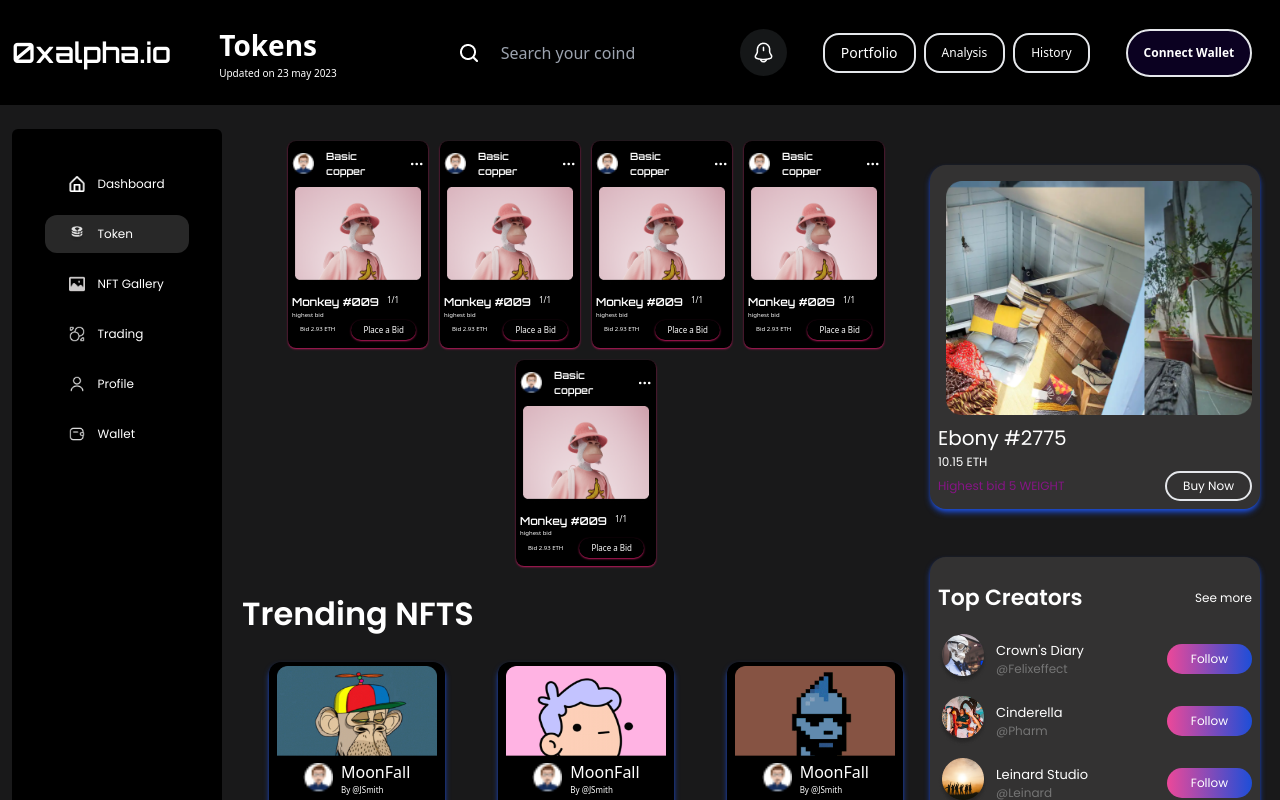
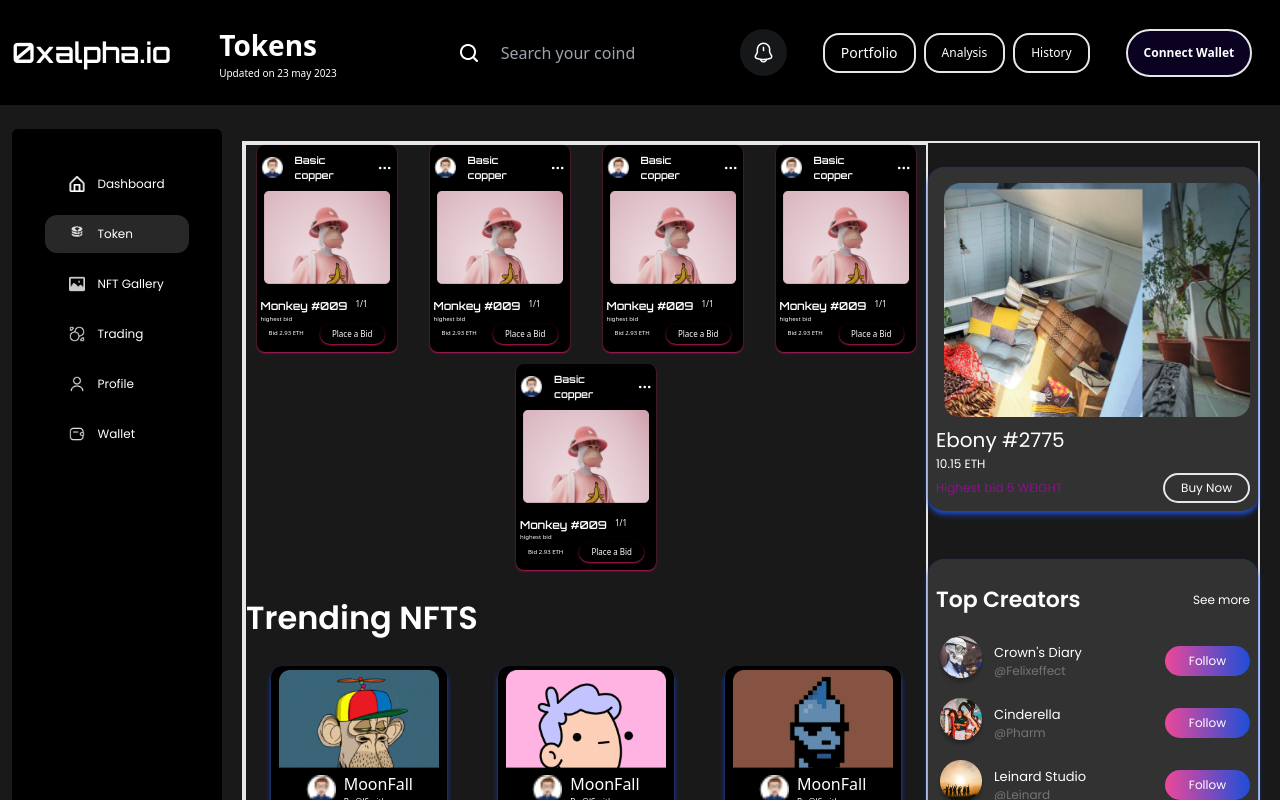
Before and after one commit to Naveed-Abbas-7/Sniperbot_Dashboard, a React (Vite) app: page /Tokens in a window 1280 px wide. Shown: the top 800 px of the page. Built offline with nearby package versions, Linux system fonts and the light colour scheme.

Commit message:
add new changes

```diff
--- a/src/components/TokenCard.jsx
+++ b/src/components/TokenCard.jsx
@@ -5,7 +5,7 @@ import { FiMoreHorizontal } from "react-icons/fi";
 
 const TokenCard = () => {
   return (
-    <div className=" bg-black text-white py-2 px-1 rounded-lg md:w-[140px] w-[200px]  shadow-sm shadow-pink-700">
+    <div className=" bg-black text-white py-2 px-1  rounded-lg 2xl:w-[200px] lg:w-[140px] sm:w-[200px] shadow-sm shadow-pink-700">
       <div className="text-white flex items-center gap-3">
         <img className="h-[22px] w-[22px]" src={person} alt="" />
         <h2 className="font-semibold text-[10px] font-orbitron">
--- a/src/components/Totalitems.jsx
+++ b/src/components/Totalitems.jsx
@@ -2,7 +2,7 @@ import React from "react";
 
 const Totalitems = ({ heading, total }) => {
   return (
-    <div className=" text-white font-semibold rounded-xl w-[170px] font-poppins bg-black flex justify-center">
+    <div className=" text-white font-semibold rounded-xl  2xl:w-[240px] w-[170px] font-poppins bg-black flex justify-center">
       <div className="py-7">
         <h2 className="text-[16px]">{heading}</h2>
         <p className="text-[#e053b6] text-[20px]">{total}</p>
--- a/src/components/TrendingNFT.jsx
+++ b/src/components/TrendingNFT.jsx
@@ -6,11 +6,11 @@ import eth from "../assets/gallery/eth.png";
 const TrendingNFT = ({ onclick, img }) => {
   return (
     <div
-      className="bg-black flex flex-col items-center py-1 px-2
+      className="bg-black flex flex-col items-center py-1 px-2 2xl:w-[250px]
      rounded-xl shadow-md shadow-blue-700 "
     >
       <div>
-        <img className="w-[160px] h-[90px]" src={img} alt="" />
+        <img className="2xl:w-[200px] w-[160px] " src={img} alt="" />
       </div>
       <div className="flex gap-2  items-center">
         <div>
--- a/src/pages/dashbord/Dashboard.jsx
+++ b/src/pages/dashbord/Dashboard.jsx
@@ -72,7 +72,7 @@ const Dashboard = () => {
                   ))}
                 </div>
               </div>
-              <div className="bg-black rounded-2xl xl:w-[300px] w-full xl:mx-0 mx-5 xl:py-0 sm:pb-1 shadow-md shadow-blue-700">
+              <div className="bg-black rounded-2xl 2xl:w-[400px] lg:w-[300px] w-full xl:mx-0 mx-5 xl:py-0 sm:pb-1 shadow-md shadow-blue-700">
                 <div className="text-white flex justify-between mx-6 py-3">
                   <h2 className="text-[20px] font-semibold">History</h2>
                   <p className="text-[12px] text-green-600">See all</p>
--- a/src/pages/tokens/Tokens.jsx
+++ b/src/pages/tokens/Tokens.jsx
@@ -46,9 +46,9 @@ const Tokens = () => {
           <div className="bg-black mt-6 ml-3 rounded-md">
             <SideBar />
           </div>
-          <div className=" w-full flex xl:flex-row flex-col mx-5 mt-9 justify-between">
-            <div className="">
-              <div className="flex flex-wrap gap-3 justify-center">
+          <div className=" w-full flex xl:flex-row flex-col mx-5 mt-9 justify-between border-2">
+            <div className="border-2 w-full">
+              <div className="flex flex-wrap gap-3 justify-around">
                 <TokenCard />
                 <TokenCard />
                 <TokenCard />
@@ -68,7 +68,7 @@ const Tokens = () => {
                   <TrendingNFT img={card4img} />
                 </div>
                 <div className="mt-9 ">
-                  <div className="bg-black flex flex-col gap-7 pl-2 py-2 rounded-2xl shadow-md shadow-pink-700">
+                  <div className="bg-black lg:w-[500px] w-full flex flex-col gap-7 pl-2 py-2 rounded-2xl shadow-md shadow-pink-700">
                     <div className="flex justify-between mx-4">
                       <span className="text-[22px] font-semibold font-poppins">
                         Top Collections
@@ -97,7 +97,7 @@ const Tokens = () => {
 
             <div className="flex xl:flex-col flex-row gap-[3rem]  items-center pt-6 pb-[150px] max-md:flex-col">
               <div>
-                <div className="flex flex-col bg-[#333232]  shadow-md shadow-blue-700  rounded-2xl font-poppins lg:w-[330px] w-[270px] px-2">
+                <div className="flex flex-col bg-[#333232]  shadow-md shadow-blue-700  rounded-2xl font-poppins 2xl:w-[400px] lg:w-[330px] w-[270px] px-2">
                   <div className="ml-2 mt-4 ">
                     <button className="bg-[#AD1AAF] hidden py-4 px-[2rem] absolute right-[100px] rounded-lg top-[115px] bg-gradient-to-r from-blue-700 to-pink-700  ">
                       Live Auction
@@ -125,7 +125,7 @@ const Tokens = () => {
                 </div>
               </div>
 
-              <div className="flex flex-col bg-[#333232] shadow-md shadow-blue-700 gap-5 rounded-2xl font-poppins lg:w-[330px] w-[270px] px-2 py-6">
+              <div className="flex flex-col bg-[#333232] shadow-md shadow-blue-700 gap-5 rounded-2xl font-poppins 2xl:w-[400px] lg:w-[330px] w-[270px] px-2 py-6">
                 <div className="flex justify-between items-center ">
                   <span className="md:text-[22px] text-[18px] font-semibold">
                     Top Creators
```
